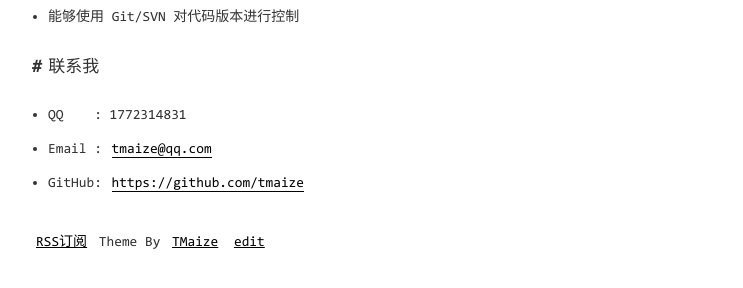
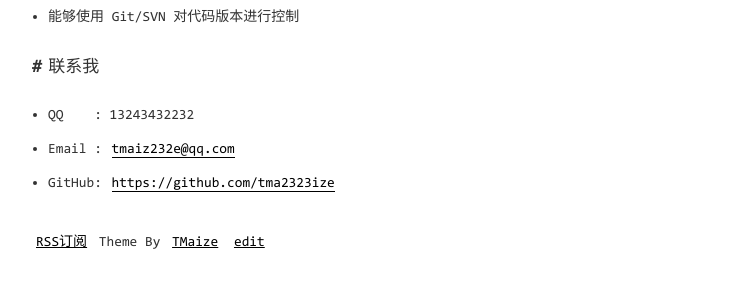
Before and after one commit to zane133/zane133.github.io, a Jekyll site: the page built from pages/about.md, in a window 1280 px wide. Shown: the part 577-865 px from the top of the page, without its empty margins (268-1011 px from the left). Built offline with Jekyll 4.4.1, drawn with Linux system fonts in a browser that asks for light colours.

Commit message:
Update about.md

```diff
--- a/pages/about.md
+++ b/pages/about.md
@@ -25,8 +25,8 @@ title: 关于我
 
 ## 联系我
 
-- QQ&nbsp;&nbsp;&nbsp;&nbsp;: 1772314831
+- QQ&nbsp;&nbsp;&nbsp;&nbsp;: 13243432232
 
-- Email&nbsp;: [tmaize@qq.com](http://mail.qq.com/cgi-bin/qm_share?t=qm_mailme&email=YBQNAQkaBSAREU4DDw0)
+- Email&nbsp;: [tmaiz232e@qq.com](http://mail.qq.com/cgi-bin/qm_share?t=qm_mailme&email=YBQ3232AREU4DDw0)
 
-- GitHub: [https://github.com/tmaize](https://github.com/tmaize)
+- GitHub: [https://github.com/tma2323ize](https://github.com/tmaiz3232e)
```
